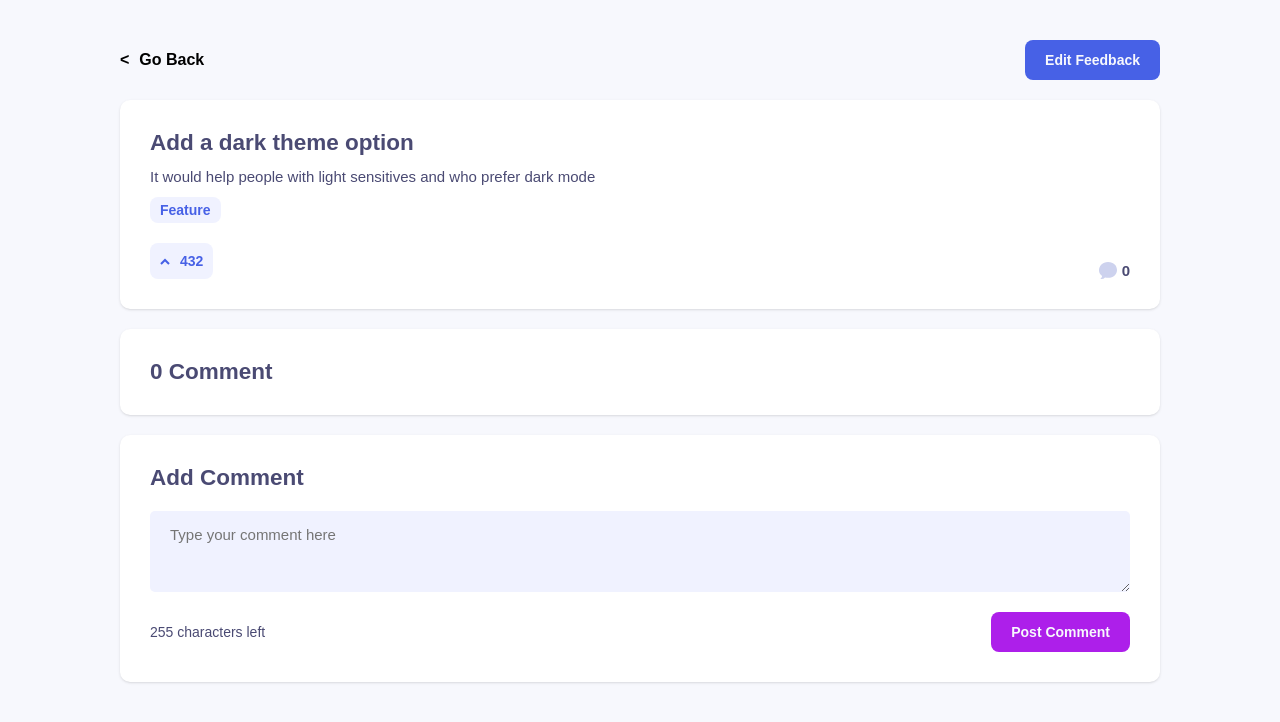
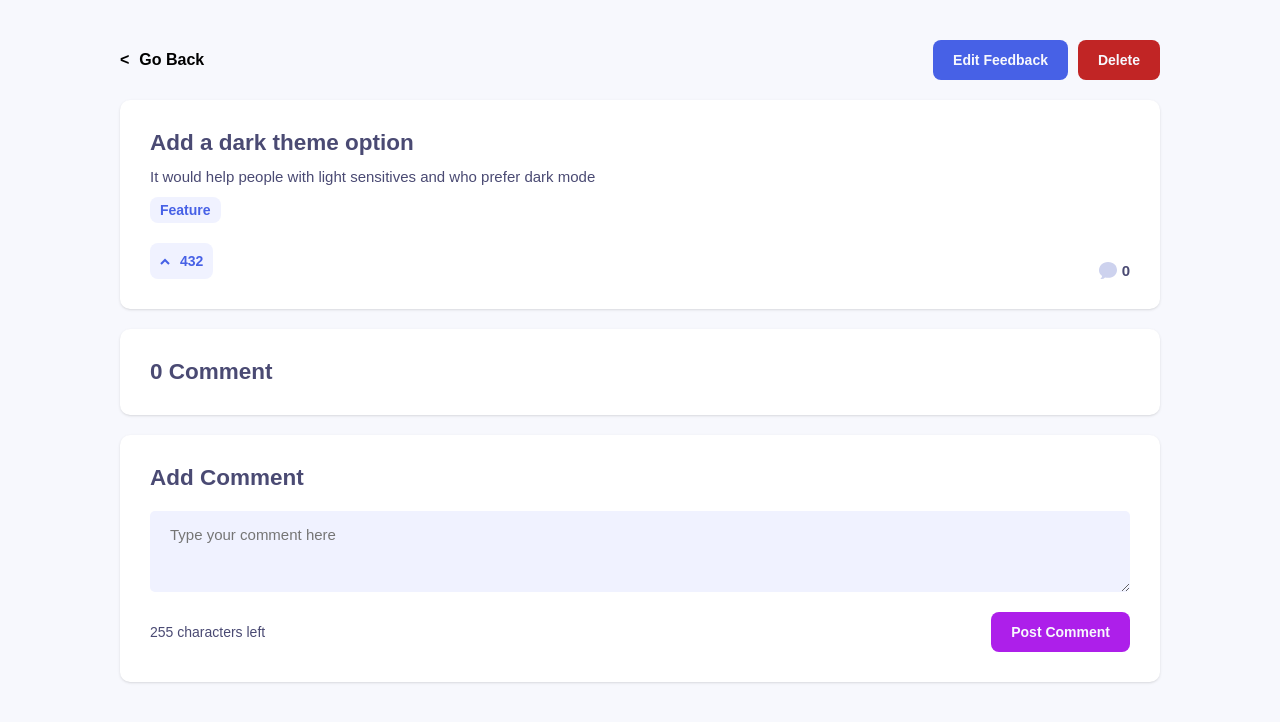
Before and after one commit to MaryamBahangeh/product-feedback-app, a React (Vite) app: page /suggestion/5b9fa833-6c61-011-8a2d-1fedbfcbef7b in a window 1280 px wide. Shown: the top 722 px of the page. Built offline with nearby package versions, Linux system fonts and the light colour scheme.

Commit message:
[ADD] DeleteButton component to the suggestion page

```diff
--- a/src/pages/SuggestionPage/SuggestionPage.module.css
+++ b/src/pages/SuggestionPage/SuggestionPage.module.css
@@ -3,6 +3,11 @@
   gap: 2rem;
   padding-inline: 3rem;
   padding-block: 4rem;
+
+  .actions {
+    display: flex;
+    gap: 1rem;
+  }
 
   .comments {
     display: grid;
--- a/src/pages/SuggestionPage/SuggestionPage.tsx
+++ b/src/pages/SuggestionPage/SuggestionPage.tsx
@@ -22,9 +22,11 @@ import { persons } from "@/assets/data/users.ts";
 import styles from "./SuggestionPage.module.css";
 import { useTranslation } from "react-i18next";
 import { useSuggestionStore } from "@/stores/useSuggestionStore.ts";
+import DeleteButton from "@/components/DeleteButton/DeleteButton.tsx";
 
 function SuggestionPage() {
-  const { suggestions, editSuggestion } = useSuggestionStore();
+  const { suggestions, editSuggestion, removeSuggestion } =
+    useSuggestionStore();
 
   const { t } = useTranslation();
 
@@ -68,6 +70,11 @@ function SuggestionPage() {
     editSuggestion({ ...suggestion, comments }, suggestion.id);
   };
 
+  const removeClickHandler = (): void => {
+    removeSuggestion(suggestion!.id);
+    navigate("/");
+  };
+
   useEffect(() => {
     if (!id || !suggestion) {
       navigate("/");
@@ -81,6 +88,7 @@ function SuggestionPage() {
   return (
     <div className={styles["suggestion-comments"]}>
       <PageHeader onGoBack={() => navigate(location.state?.from || "/")}>
+        <div className={styles.actions}>
           <Button
             buttonType={ButtonType.LINK}
             linkTo={"/suggestion/" + id + "/edit"}
@@ -89,6 +97,8 @@ function SuggestionPage() {
           >
             {t("suggestionPage.editFeedback")}
           </Button>
+          <DeleteButton onDeleteClick={removeClickHandler} />
+        </div>
       </PageHeader>
 
       <Suggestion suggestion={suggestion}></Suggestion>
```
Lines whose indentation alone changed are shown as unchanged.
